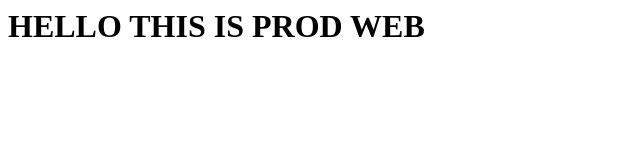
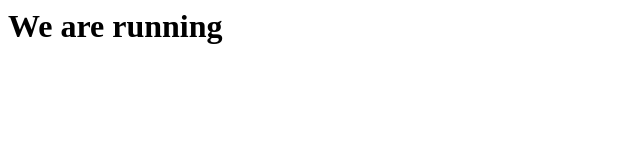
Before and after one commit to rizwanrangrez/prodweb, a plain HTML site: page index.html in a window 1280 px wide. Shown: the whole page, without its empty margins (0-640 px from the left). Drawn offline with Linux system fonts and the light colour scheme.

Commit message:
hello deeeear

```diff
--- a/index.html
+++ b/index.html
@@ -1 +1 @@
-<h1> HELLO THIS IS PROD WEB </h1>
+<h1> We are running  </h1>
```
